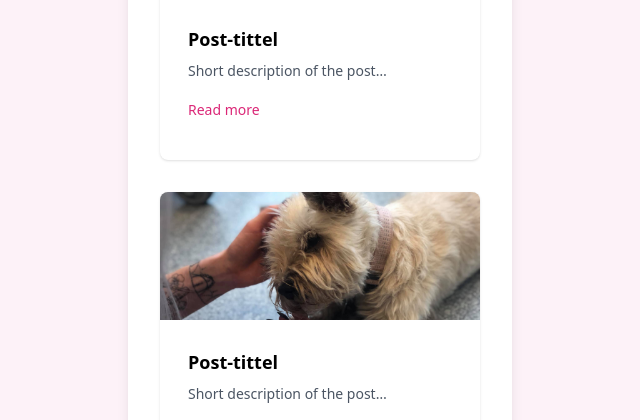
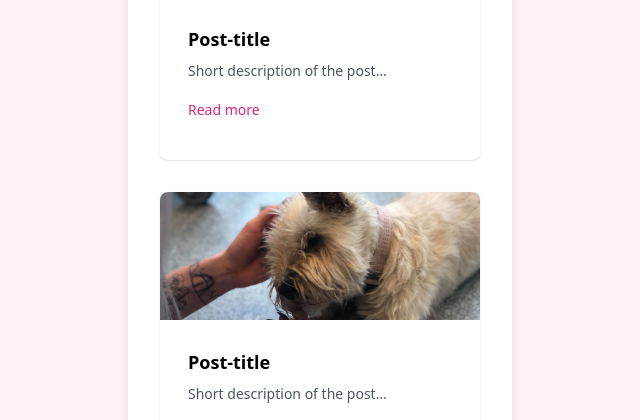
Before and after one commit to AilinMari/framework-ca, a website: page profile/index.html in a window 1280 px wide. Shown: the part 573-993 px from the top of the page, 320-960 px from the left. Drawn offline with Linux system fonts and the light colour scheme.

Commit message:
typing error fix

```diff
--- a/profile/index.html
+++ b/profile/index.html
@@ -69,7 +69,7 @@
               class="w-full h-32 object-cover mb-3"
             />
             <div class="p-4">
-              <h2 class="font-semibold text-lg mb-2 px-3">Post-tittel</h2>
+              <h2 class="font-semibold text-lg mb-2 px-3">Post-title</h2>
               <p class="text-gray-600 text-sm mb-4 px-3">
                 Short description of the post…
               </p>
@@ -87,7 +87,7 @@
               class="w-full h-32 object-cover mb-3"
             />
             <div class="p-4">
-              <h2 class="font-semibold text-lg mb-2 px-3">Post-tittel</h2>
+              <h2 class="font-semibold text-lg mb-2 px-3">Post-title</h2>
               <p class="text-gray-600 text-sm mb-4 px-3">
                 Short description of the post…
               </p>
```
Also changed, not shown: feed/index.html (+1 -1 lines).
